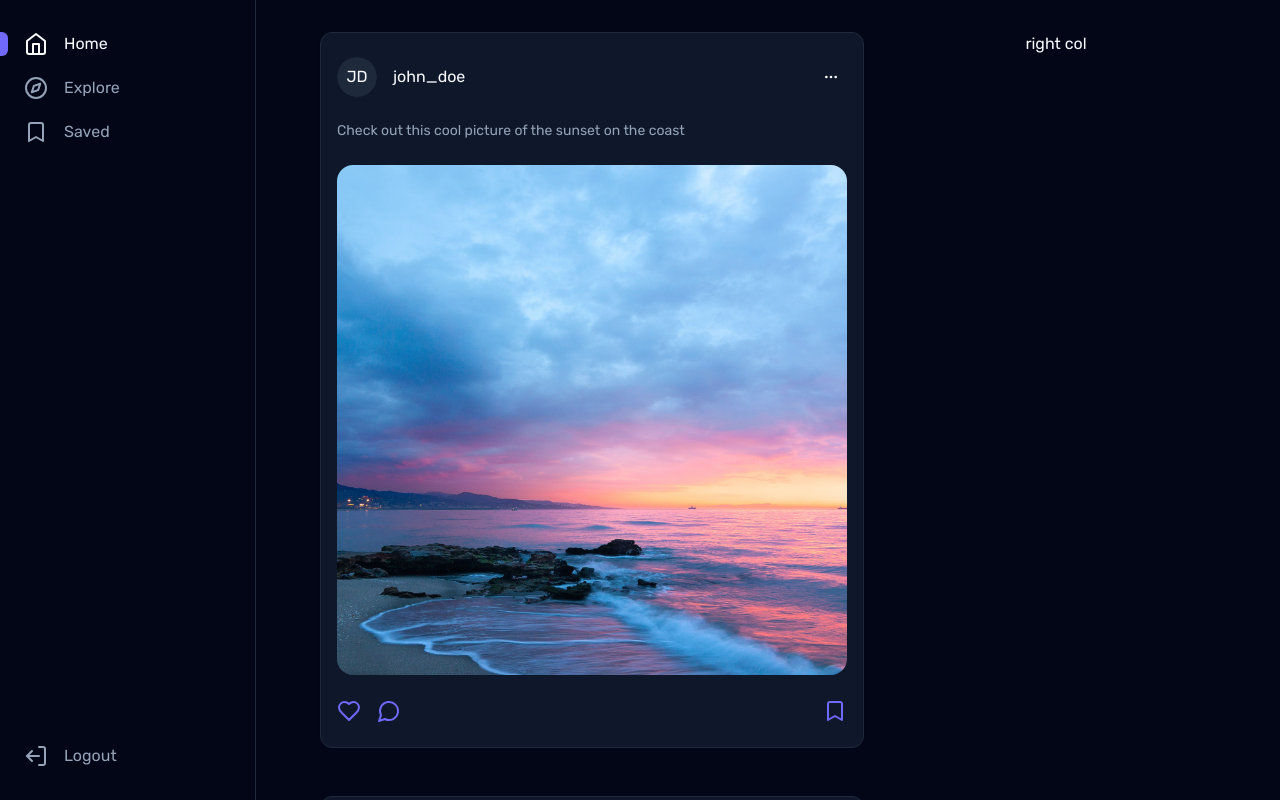
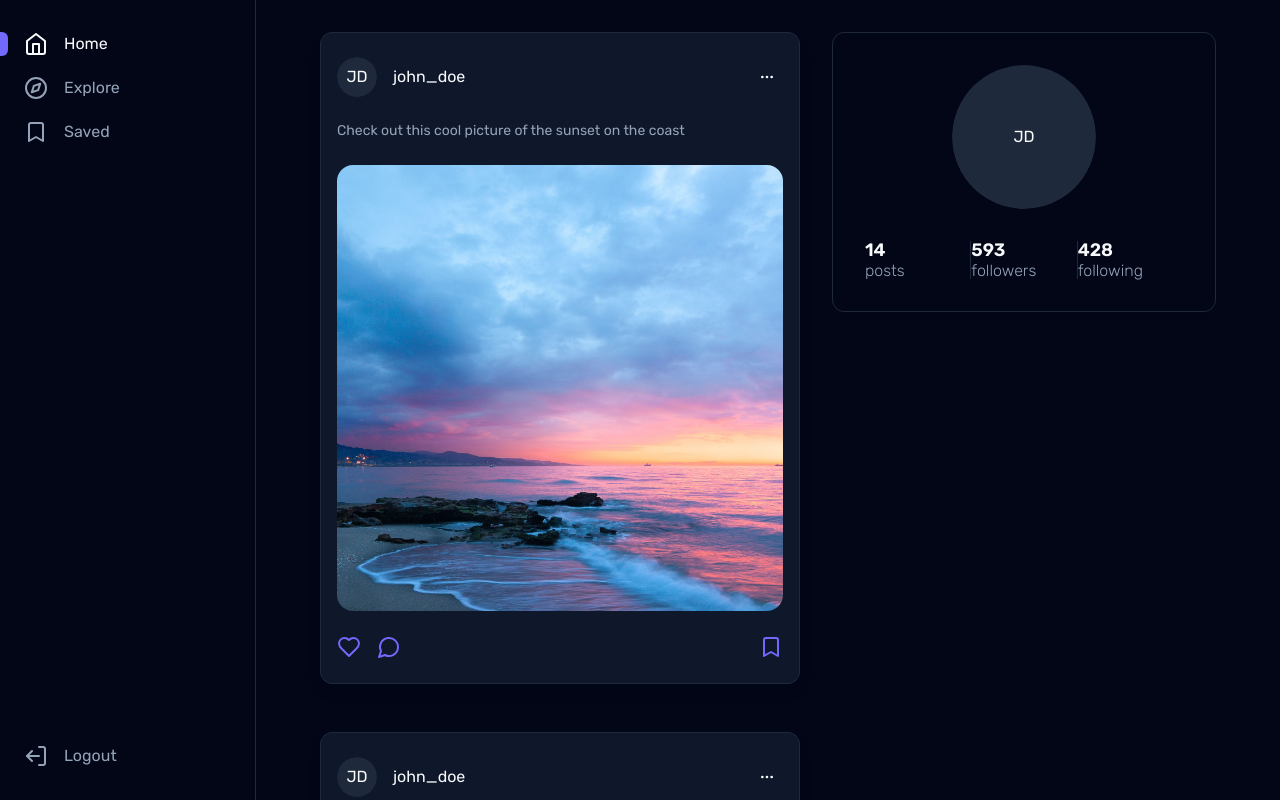
Before and after one commit to tmachnacki/sharebase, a React (Vite) app: page / in a window 1280 px wide. Built offline with nearby package versions, Linux system fonts and the light colour scheme; no server answers; sample sign-in values are in the browser's storage.

Commit message:
right col updates

```diff
--- a/package.json
+++ b/package.json
@@ -15,6 +15,7 @@
     "@radix-ui/react-dropdown-menu": "^2.0.6",
     "@radix-ui/react-label": "^2.0.2",
     "@radix-ui/react-scroll-area": "^1.0.5",
+    "@radix-ui/react-separator": "^1.0.3",
     "@radix-ui/react-slot": "^1.0.2",
     "@radix-ui/react-toast": "^1.1.5",
     "@radix-ui/react-tooltip": "^1.0.7",
--- a/src/_root/pages/Home.tsx
+++ b/src/_root/pages/Home.tsx
@@ -1,12 +1,16 @@
 import { Post } from "@/components/post/post";
+import { Avatar, AvatarFallback, AvatarImage } from "@/components/ui/avatar";
 import { Button } from "@/components/ui/button";
+import { Card } from "@/components/ui/card";
+import { Stat } from "@/components/profile/stat";
 import { ScrollArea, ScrollBar } from "@/components/ui/scroll-area";
+import { Separator } from "@/components/ui/separator";
 
 
 const Home = () => {
   return (
     <ScrollArea className="w-full h-full">
-      <div className="flex justify-center flex-1 w-full h-full max-w-4xl gap-8 py-8 mx-auto">
+      <div className="flex justify-center flex-1 w-full h-full max-w-4xl gap-8 py-8 mx-auto relative">
 
         <div className="flex flex-col items-center gap-12 grow">
           <Post />
@@ -14,11 +18,28 @@ const Home = () => {
           <Post />
         </div>
 
-        <div className="flex-col items-center hidden w-full max-w-xs lg:flex ">
-          right col
+        <div className="flex-col items-center  hidden w-full max-w-sm lg:flex sticky">
+          <Card className="flex flex-col items-center  p-8 gap-8 w-full">
+            {/* profile pic */}
+            <Avatar className="h-36 w-36">
+              <AvatarImage src="" />
+              <AvatarFallback>JD</AvatarFallback>
+            </Avatar>
+
+            {/* stats */}
+            <div className="w-full flex flex-row items-center justify-center gap-">
+              <Stat number={14} label="posts" className="flex-1" />
+              <Separator orientation="vertical" />
+              <Stat number={593} label="followers" className="flex-1" />
+              <Separator orientation="vertical" />
+              <Stat number={428} label="following" className="flex-1"/>
+            </div>
+
+
+          </Card>
         </div>
       </div>
-      <ScrollBar   />
+      <ScrollBar />
     </ScrollArea>
   );
 };
--- /dev/null
+++ b/src/components/profile/stat.tsx
@@ -0,0 +1,16 @@
+import { cn } from "@/lib/utils";
+
+const Stat = ({ number, label, className }: { number: number; label: string, className?: string; }) => {
+  return (
+    <div className={cn(
+        "flex flex-col items-start justify-start gap-1",
+        className
+      )}
+    >
+      <span className="font-semibold text-lg leading-none">{number}</span>
+      <span className="font-thin leading-none text-slate-600 dark:text-slate-400">{label}</span>
+    </div>
+  )
+}
+
+export { Stat }
--- a/src/components/ui/card.tsx
+++ b/src/components/ui/card.tsx
@@ -8,7 +8,7 @@ const cardVariants = cva(
   {
     variants: {
       variant: {
-        solid: "bg-white border border-slate-200 dark:border-slate-800 dark:bg-slate-900",
+        solid: "bg-white border border-slate-200 dark:border-slate-800 dark:bg-slate-900 shadow-lg",
         border: "bg-white border border-slate-200  dark:border-slate-800 dark:bg-slate-950 "
       }
     },
--- /dev/null
+++ b/src/components/ui/separator.tsx
@@ -0,0 +1,31 @@
+"use client"
+
+import * as React from "react"
+import * as SeparatorPrimitive from "@radix-ui/react-separator"
+
+import { cn } from "@/lib/utils"
+
+const Separator = React.forwardRef<
+  React.ElementRef<typeof SeparatorPrimitive.Root>,
+  React.ComponentPropsWithoutRef<typeof SeparatorPrimitive.Root>
+>(
+  (
+    { className, orientation = "horizontal", decorative = true, ...props },
+    ref
+  ) => (
+    <SeparatorPrimitive.Root
+      ref={ref}
+      decorative={decorative}
+      orientation={orientation}
+      className={cn(
+        "shrink-0 bg-slate-200 dark:bg-slate-800",
+        orientation === "horizontal" ? "h-[1px] w-full" : "h-full w-[1px]",
+        className
+      )}
+      {...props}
+    />
+  )
+)
+Separator.displayName = SeparatorPrimitive.Root.displayName
+
+export { Separator }
```
Also changed, not shown: 1 other file (tests, documents, lock files or other folders).
